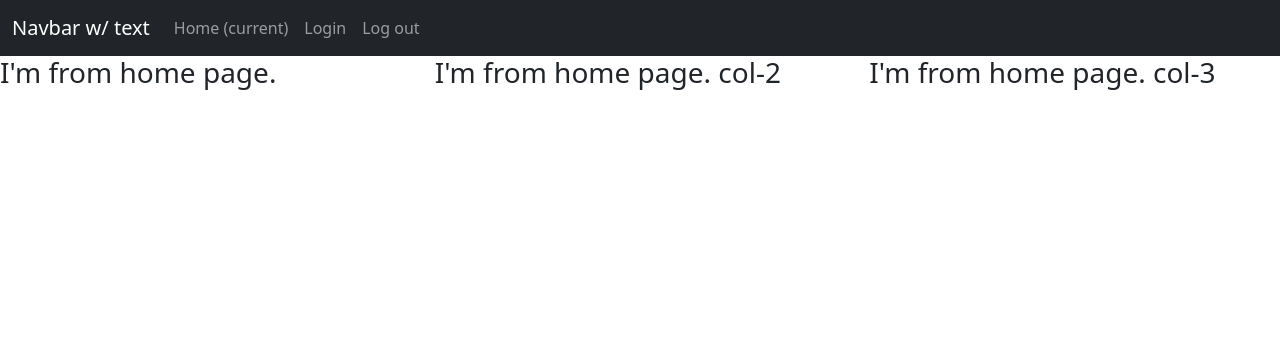
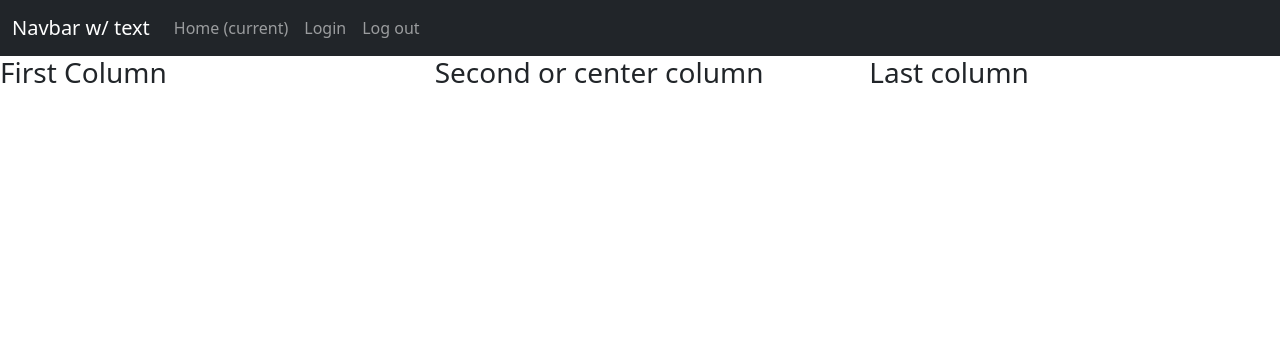
Before and after one commit to rm-soft/demo-team-work, a Django app: page / in a window 1280 px wide. Shown: the top 356 px of the page. Run offline with Django 4.2, Linux system fonts and the light colour scheme; some libraries are stand-ins or nearby versions.

Commit message:
Update home.html

```diff
--- a/templates/accounts/home.html
+++ b/templates/accounts/home.html
@@ -3,13 +3,13 @@
 {% block content %}
 <div class="row">
     <div class="col-md-4">
-        <h3>I'm from home page.</h3>
+        <h3>First Column</h3>
     </div>
     <div class="col-md-4">
-        <h3>I'm from home page. col-2</h3>
+        <h3>Second or center column</h3>
     </div>
     <div class="col-md-4">
-        <h3>I'm from home page. col-3</h3>
+        <h3>Last column</h3>
     </div>
 </div>
 {% endblock content %}
```
